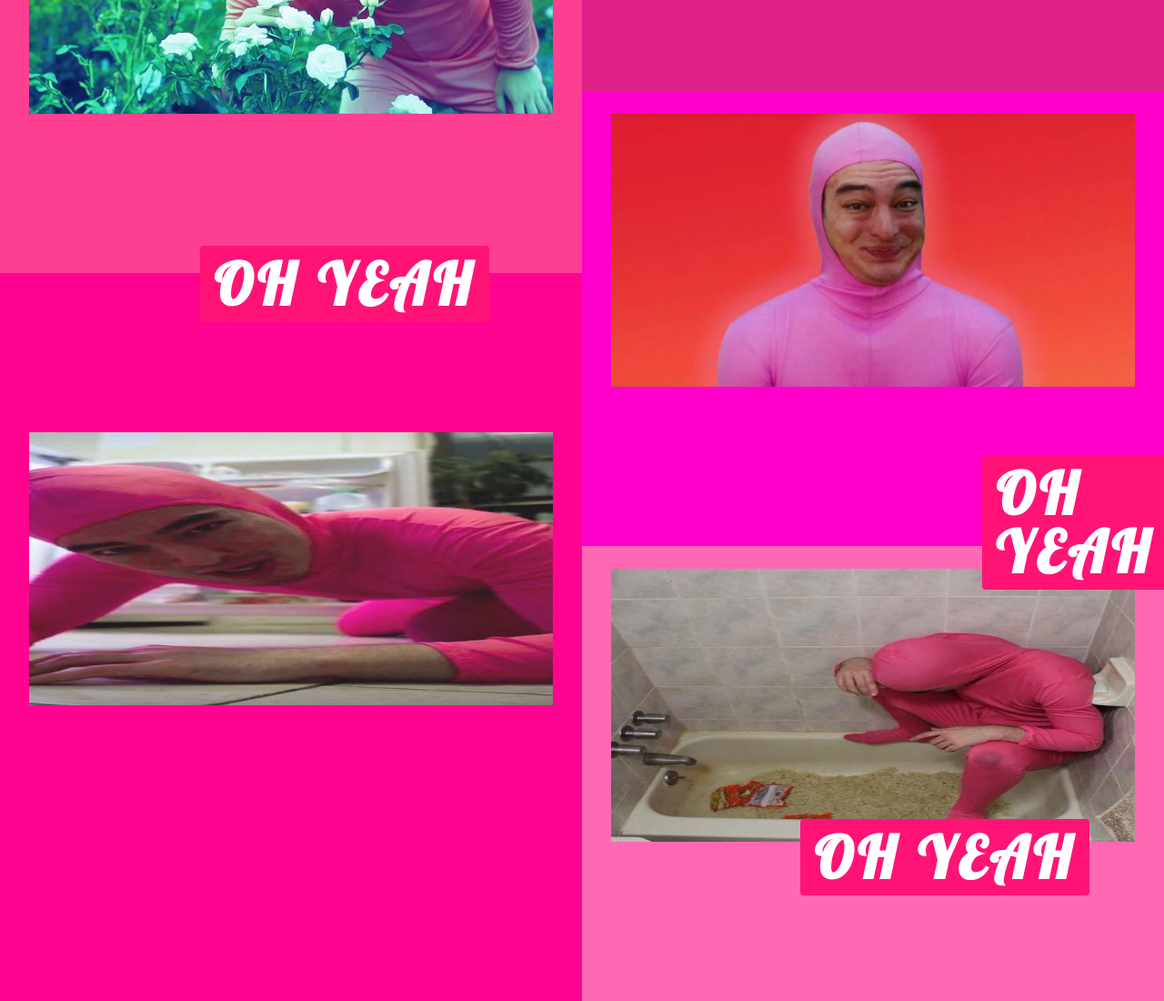
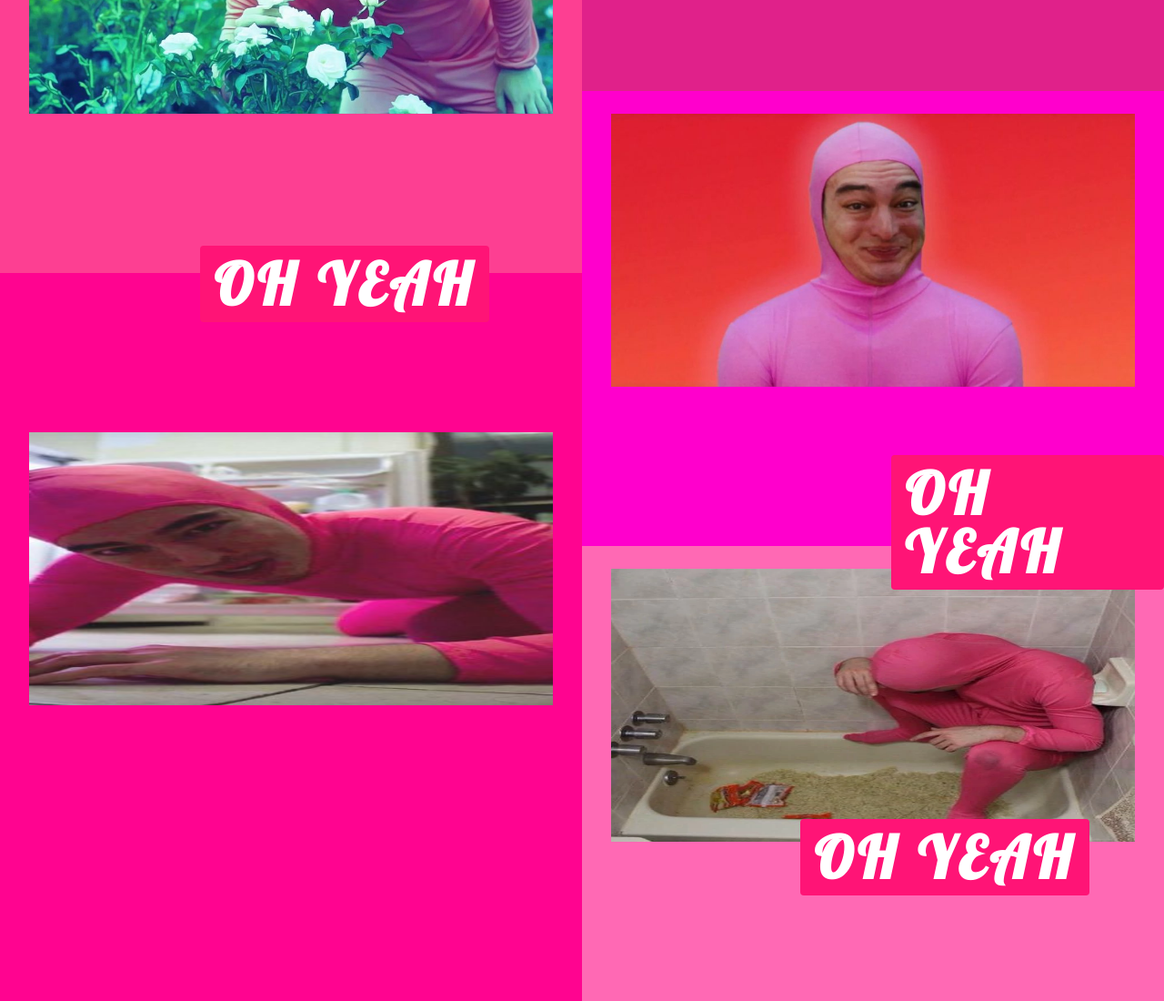
Before and after one commit to arkavenko15/slider-show, a website: page index.html in a window 1280 px wide. Shown: the part 600-1700 px from the top of the page at 91% size. Drawn offline with nearby package versions, Linux system fonts and the light colour scheme.

Commit message:
fixed facking slider

```diff
--- a/style.css
+++ b/style.css
@@ -55,7 +55,7 @@ img
 }
 .title-5
 {
-    left:1080px;
+    left:980px;
     top: 1100px;
 }
 .row-1 , .row-2 , .row-3
```
